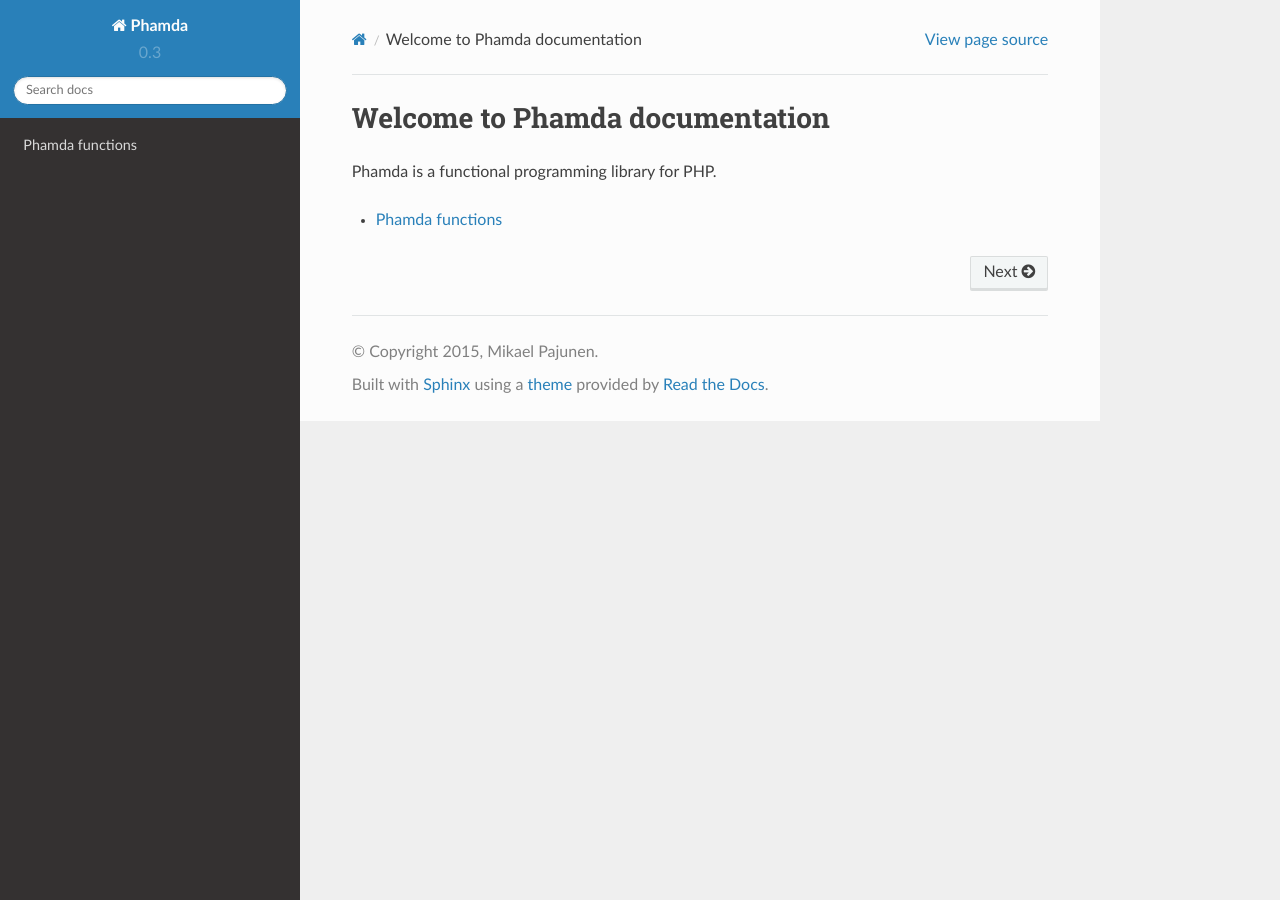
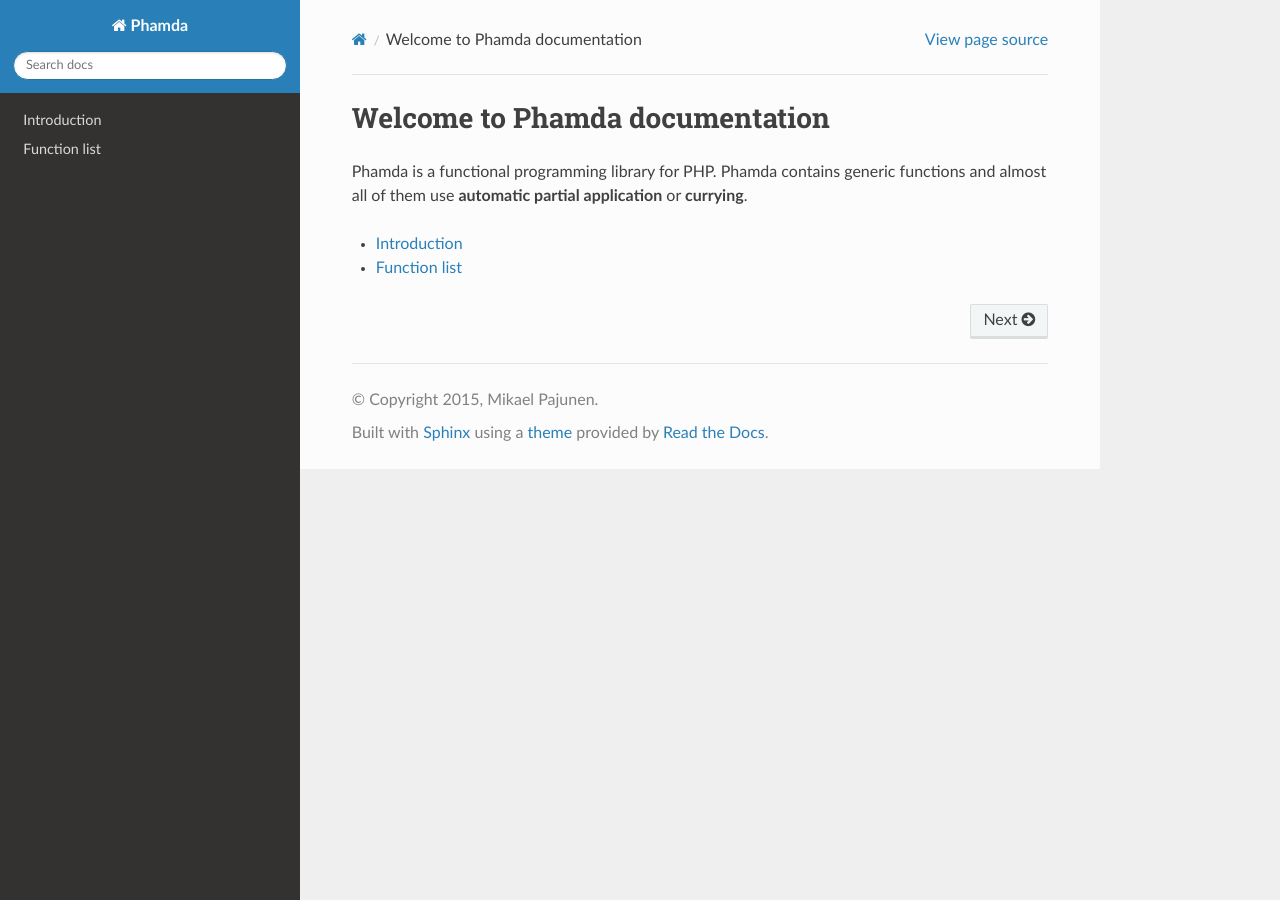
Before and after one commit to mpajunen/phamda, a Sphinx documentation site: the page built from docs/index.rst, in a window 1280 px wide. Built offline with Sphinx 7.4.7 and the Read the Docs theme 2.0.0, drawn with Linux system fonts in a browser that asks for light colours.

Commit message:
Update documentation

```diff
--- a/docs/conf.py
+++ b/docs/conf.py
@@ -62,9 +62,9 @@
 # built documents.
 #
 # The short X.Y version.
-version = '0.3'
+# version = '0.1'
 # The full version, including alpha/beta/rc tags.
-release = '0.3'
+# release = '0.1'
 
 # The language for content autogenerated by Sphinx. Refer to documentation
 # for a list of supported languages.
--- a/docs/index.rst
+++ b/docs/index.rst
@@ -1,10 +1,11 @@
-
 Welcome to Phamda documentation
 ===============================
 
-Phamda is a functional programming library for PHP.
+Phamda is a functional programming library for PHP. Phamda contains generic functions and almost all of them
+use **automatic partial application** or **currying**.
 
 .. toctree::
    :maxdepth: 1
 
-   functions
+   introduction
+   Function list <functions>
```
Also changed, not shown: docs/introduction.rst (added, +27 -0 lines).
